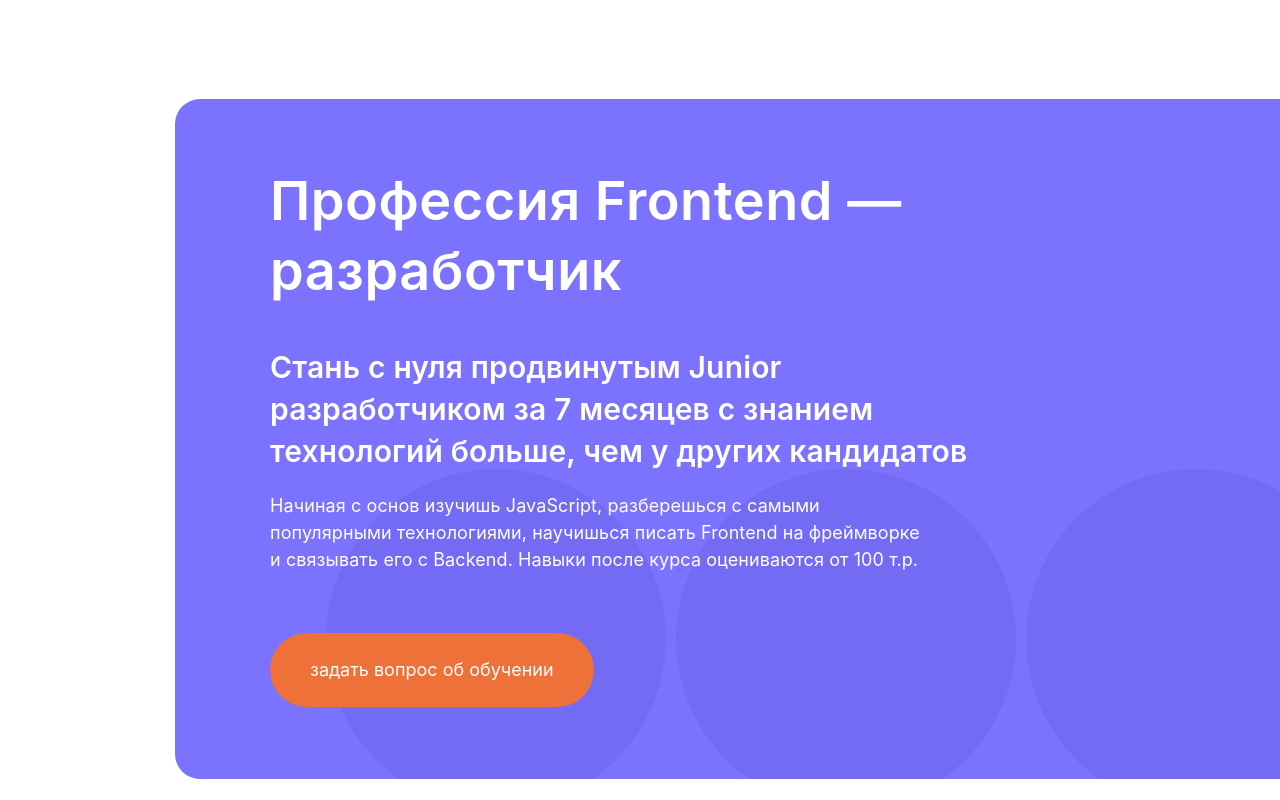
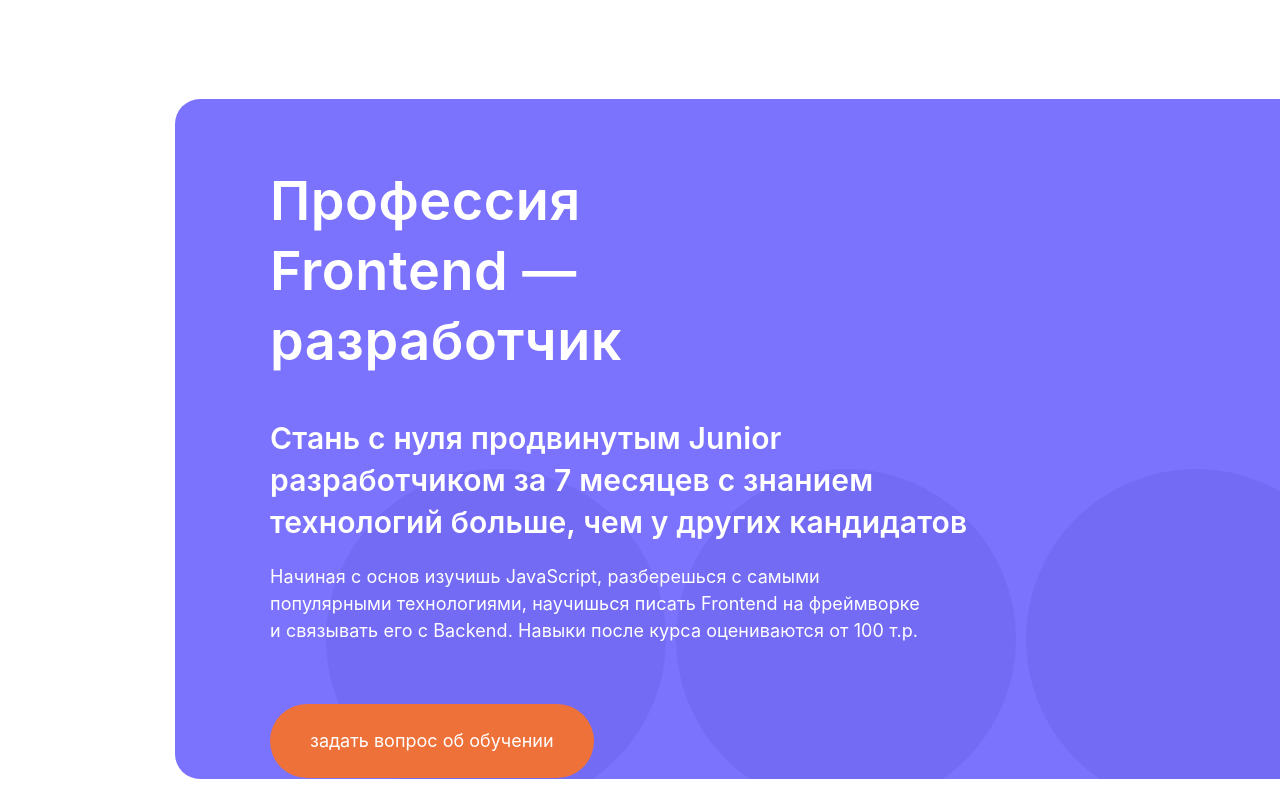
Before and after one commit to SergeyBerez/test, a React (Create React App) app: page / in a window 1280 px wide. Built offline with nearby package versions, Linux system fonts and the light colour scheme.

Commit message:
refactor title

```diff
--- a/src/App.js
+++ b/src/App.js
@@ -6,7 +6,9 @@ function App() {
       <header className="header">
         <div className="header-bg">
           <div className="header-title-block">
-            <h1 className="h1-title">Профессия Frontend — разработчик</h1>
+            <h1 className="h1-title">
+              <p>Профессия</p> Frontend — разработчик
+            </h1>
             <p className="header-subtitle">
               Стань с нуля продвинутым Junior разработчиком за 7 месяцев с
               знанием технологий больше, чем у других кандидатов
```
